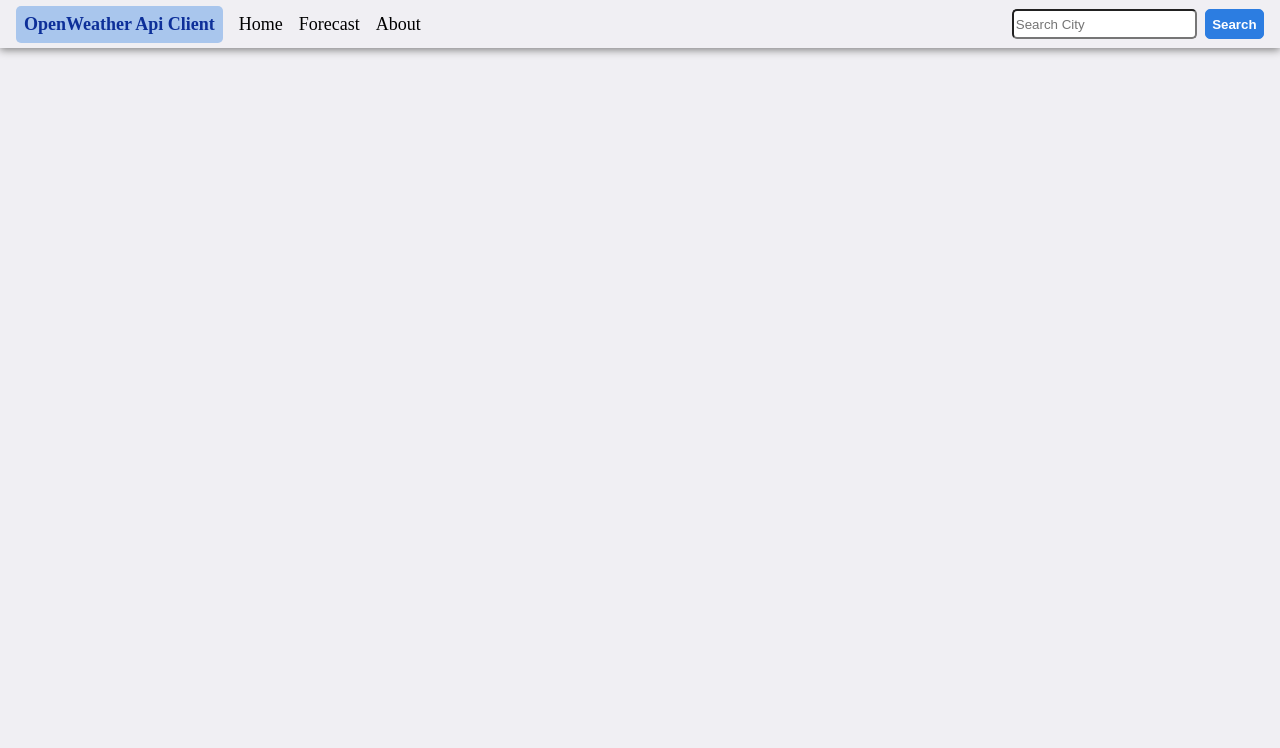
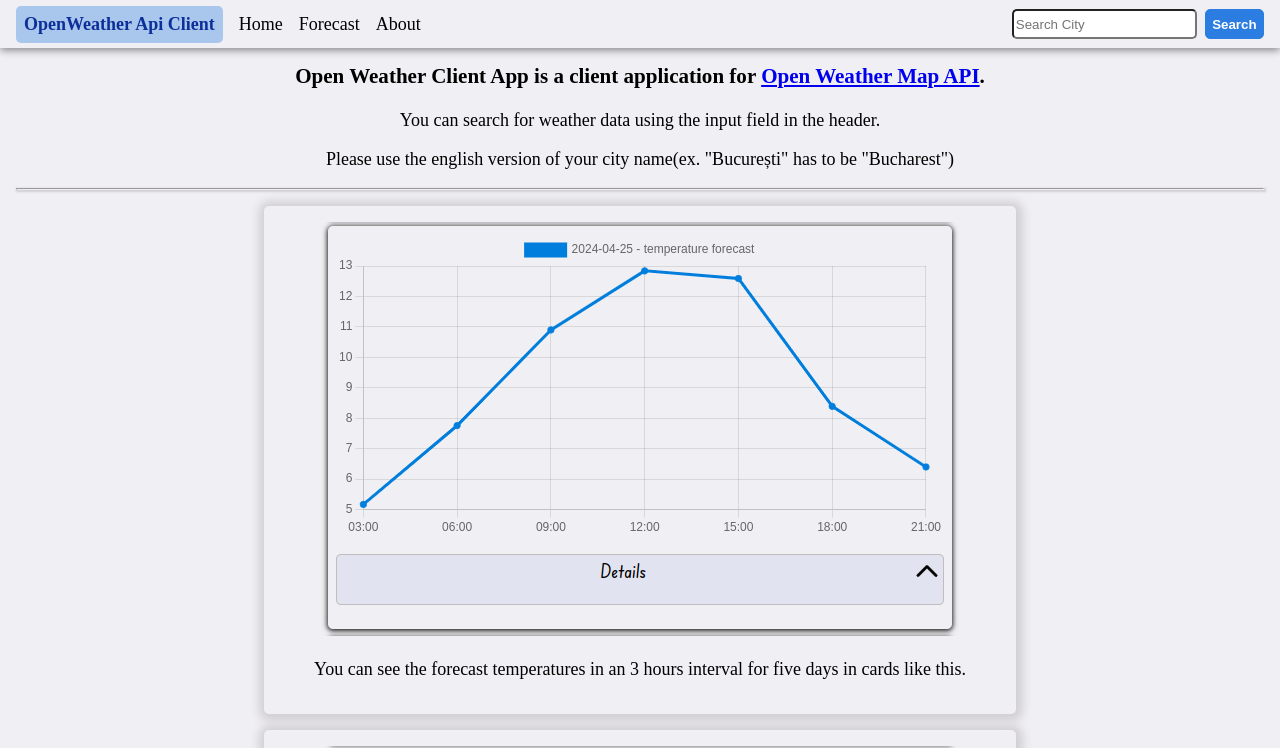
Before and after one commit to CristiScarlat/react-open-weather-client, a React (Create React App) app: page /about in a window 1280 px wide. Shown: the top 748 px of the page. Built offline with nearby package versions, Linux system fonts and the light colour scheme; a web font is replaced by a local one.

Commit message:
add about page

```diff
--- a/src/index.scss
+++ b/src/index.scss
@@ -96,6 +96,20 @@ main {
   color: #5d5a5a;
 }
 
+.about-container {
+  text-align: center;
+  hr {
+    box-shadow: 1px 1px 2px 1px rgba(204, 202, 206, 0.8509803922);
+  }
+  .about-card {
+    max-width: 45rem;
+    box-shadow: 1px 1px 9px 6px #cccaced9;
+    border-radius: 5px;
+    padding: 1rem;
+    margin: 1rem auto;
+  }
+}
+
 @media only screen and (max-width: 450px) {
   .home-wrapper {
     padding: 0 1rem;
--- a/src/pages/about.js
+++ b/src/pages/about.js
@@ -1,9 +1,24 @@
+const About = () => {
+  return (
+    <main>
+      <div className="about-container">
+        <h3>Open Weather Client App is a client application for <a href="https://openweathermap.org/api">Open Weather
+          Map API</a>.</h3>
+        <p>You can search for weather data using the input field in the header.</p>
+        <p>Please use the english version of your city name(ex. "București" has to be "Bucharest")</p>
+        <hr/>
+        <div className="about-card">
+          <img src="/images/forecast-about-1.png"/>
+          <p>You can see the forecast temperatures in an 3 hours interval for five days in cards like this.</p>
+        </div>
 
-
-const About = () => {
-    return(
-        <div>About</div>
-    )
+        <div className="about-card">
+          <img src="/images/forecast-about-2.png"/>
+          <p>And if you expand the footer of the card, you can see the forecasted weather description.</p>
+        </div>
+      </div>
+    </main>
+  )
 }
 
 export default About;
```
Also changed, not shown: public/images/forecast-about-1.png (added), public/images/forecast-about-2.png (added).
